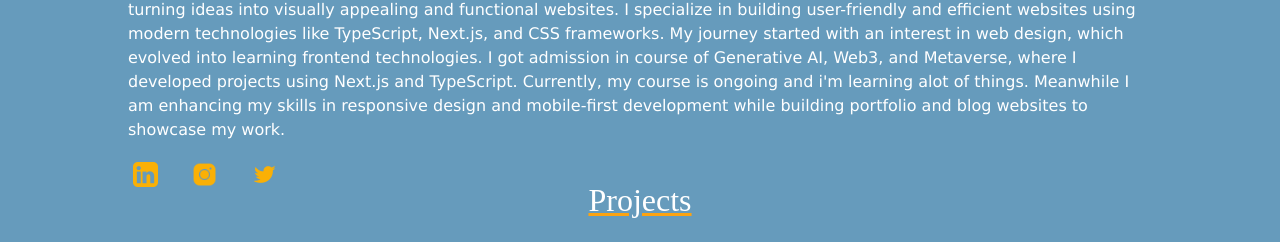
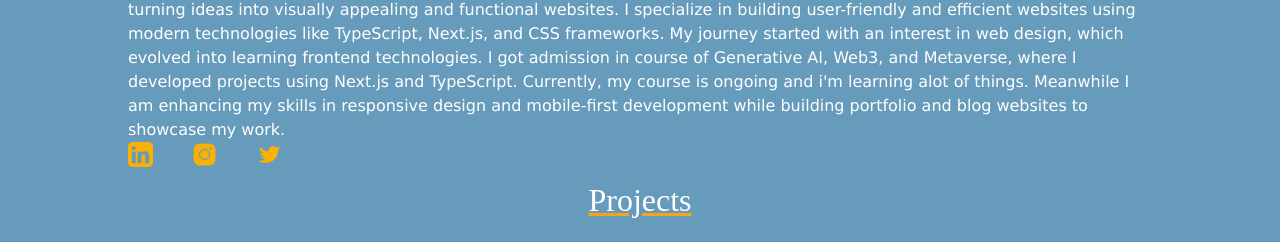
Before and after one commit to mudasirsohail/My-Portfolio, a Next.js app: page / in a window 1280 px wide. Shown: the part 1414-1656 px from the top of the page. Built offline with nearby package versions, Linux system fonts and the light colour scheme.

Commit message:
Update globals.css

```diff
--- a/src/app/globals.css
+++ b/src/app/globals.css
@@ -135,13 +135,11 @@ p{
 .about-icons{
   height: 25px;
   width: 25px;
-  margin: 5px
 }
 .social-profiles-about{
  display: flex;
  width: 15%;
  justify-content: space-between;
- margin-top: 15px;
 }
 @media only screen and (max-width:750px) {
   .aboutme{
```
